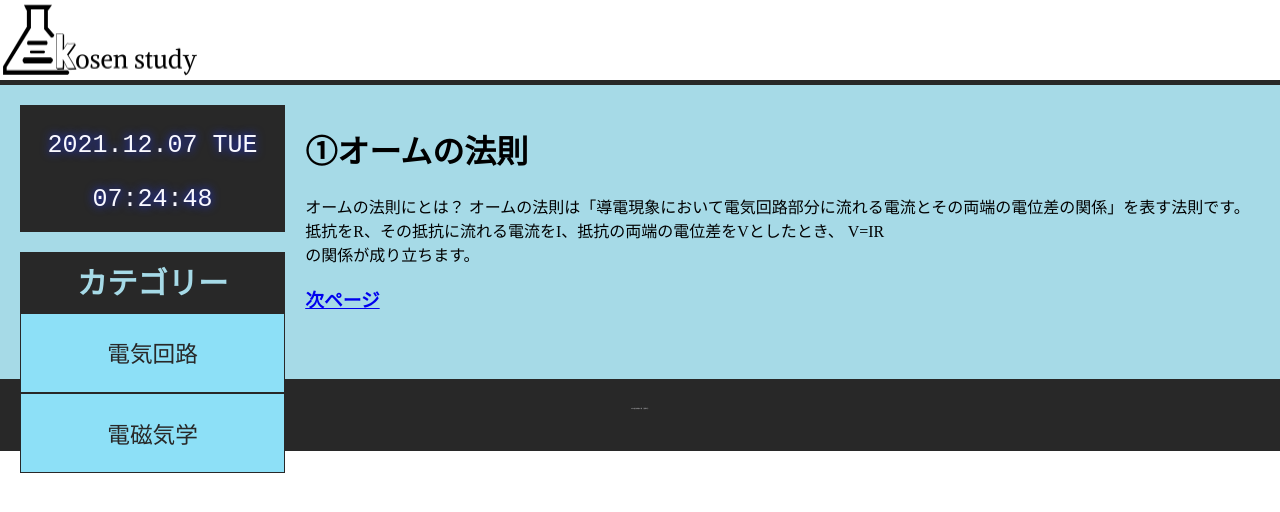
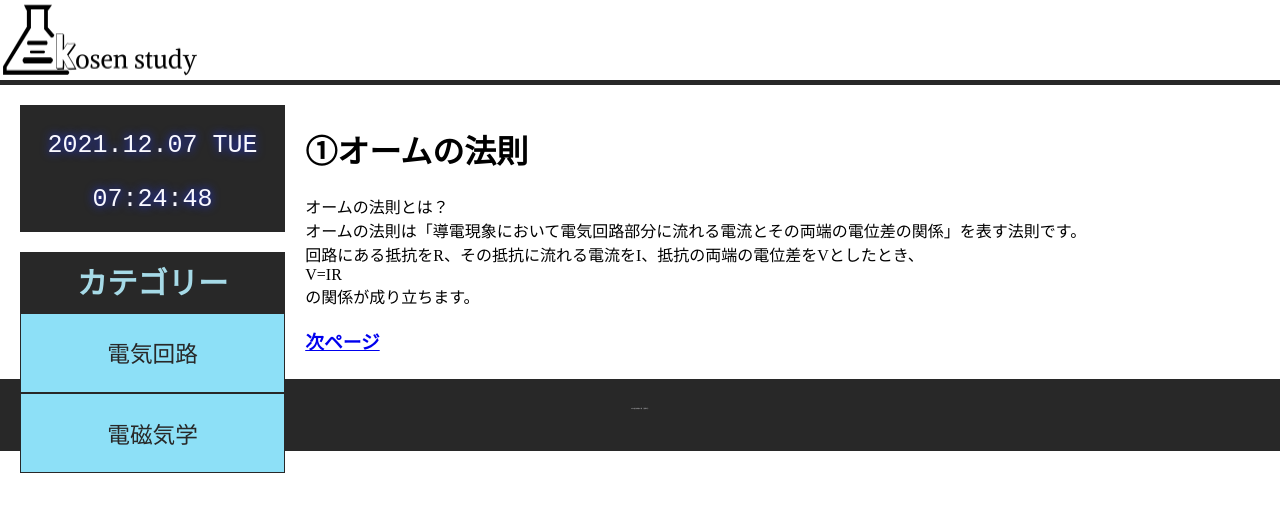
Before and after one commit to kosenstudy/kosenstudy, a plain HTML site: page text/電気回路/ohms_law.html in a window 1280 px wide. Drawn offline with Linux system fonts and the light colour scheme.

Commit message:
内容の追加

```diff
--- a/text/電気回路/ohms_law.css
+++ b/text/電気回路/ohms_law.css
@@ -23,7 +23,7 @@ body{
 }
 .container{
     display: -webkit-flex;
-    display: flex;
+    display: flex3
     background-color: rgb(166, 218, 231);
     padding-top: 20px;
 }
@@ -35,12 +35,10 @@ body{
     margin-right: 20px;
 }
 
+
 p1{
-  font-size: 5mm;
-  line-height: 6mm;
+
 }
-
-
 /*サイドバー*/
 
 /*サイドバー　時計部分*/
--- a/text/電気回路/ohms_law.html
+++ b/text/電気回路/ohms_law.html
@@ -68,12 +68,12 @@
                 <!--メイン記事をここに記入-->
                 <main class="article">
                     <h1>➀オームの法則</h1>
-                    <p2>オームの法則にとは？</p2>
-                    <p3>オームの法則は「導電現象において電気回路部分に流れる電流とその両端の電位差の関係」を表す法則です。
-                        <br>抵抗をR、その抵抗に流れる電流をI、抵抗の両端の電位差をVとしたとき、
-                        <p4>V=IR</p4>
+                    <p1>オームの法則とは？</p1>
+                    <br><p2>オームの法則は「導電現象において電気回路部分に流れる電流とその両端の電位差の関係」を表す法則です。
+                        <br>回路にある抵抗をR、その抵抗に流れる電流をI、抵抗の両端の電位差をVとしたとき、
+                        <br><p3>V=IR</p3>
                         <br>の関係が成り立ちます。
-                    </p3>
+                        </p2>
 
 
 
```
